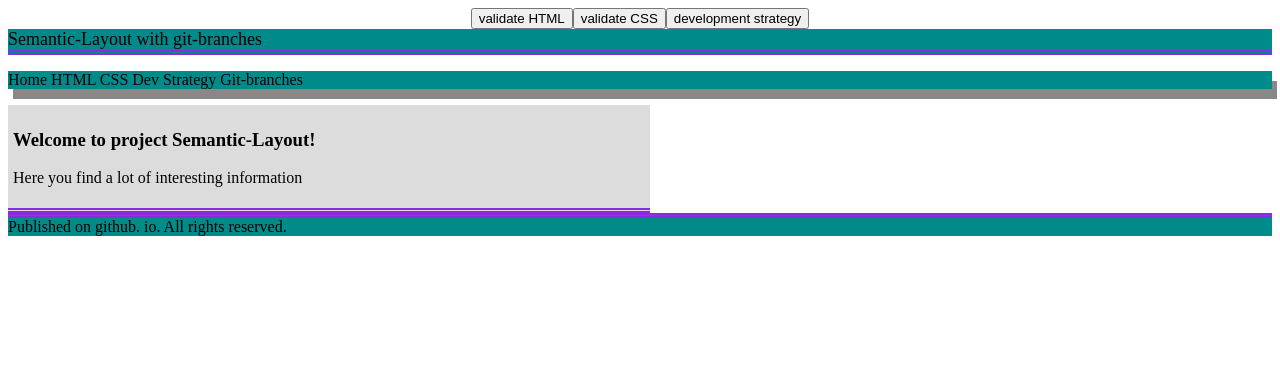
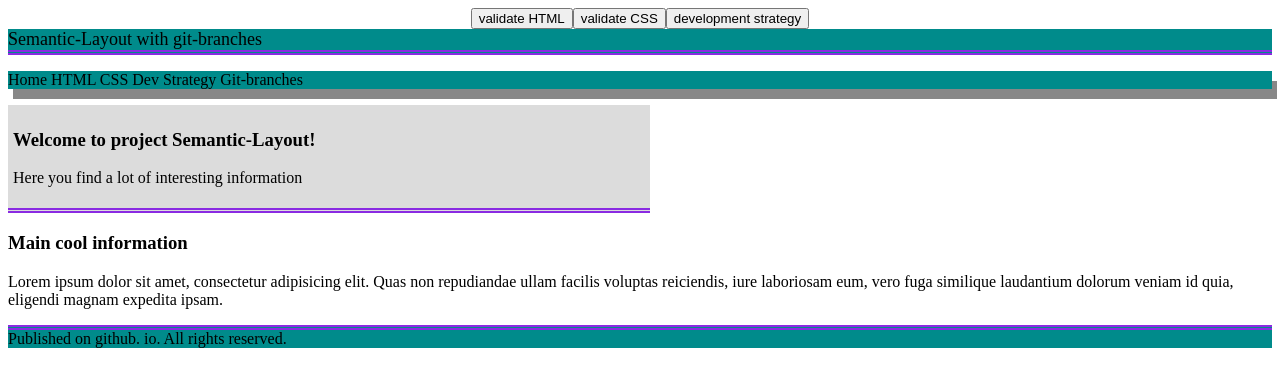
Before and after one commit to HazemBittar/semantic-layout, a plain HTML site: page index.html in a window 1280 px wide. Drawn offline with Linux system fonts and the light colour scheme.

Commit message:
Add article as main text

```diff
--- a/index.html
+++ b/index.html
@@ -17,10 +17,19 @@
               <p class="navigation">Home HTML CSS Dev Strategy Git-branches</p>
             </section>
 
+
             <section class="welcome">
               <h3>Welcome to project Semantic-Layout!</h3>
               <p>Here you find a lot of interesting information</p>
             </section>
+
+
+            <article>
+              <h3>Main cool information</h3>
+              <p>Lorem ipsum dolor sit amet, consectetur adipisicing elit.
+                Quas non repudiandae ullam facilis voluptas reiciendis, iure laboriosam eum, vero fuga
+                similique laudantium dolorum veniam id quia, eligendi magnam expedita ipsam.</p>
+            </article>
 
       <footer>
         Published on github. io. All rights reserved.
```
